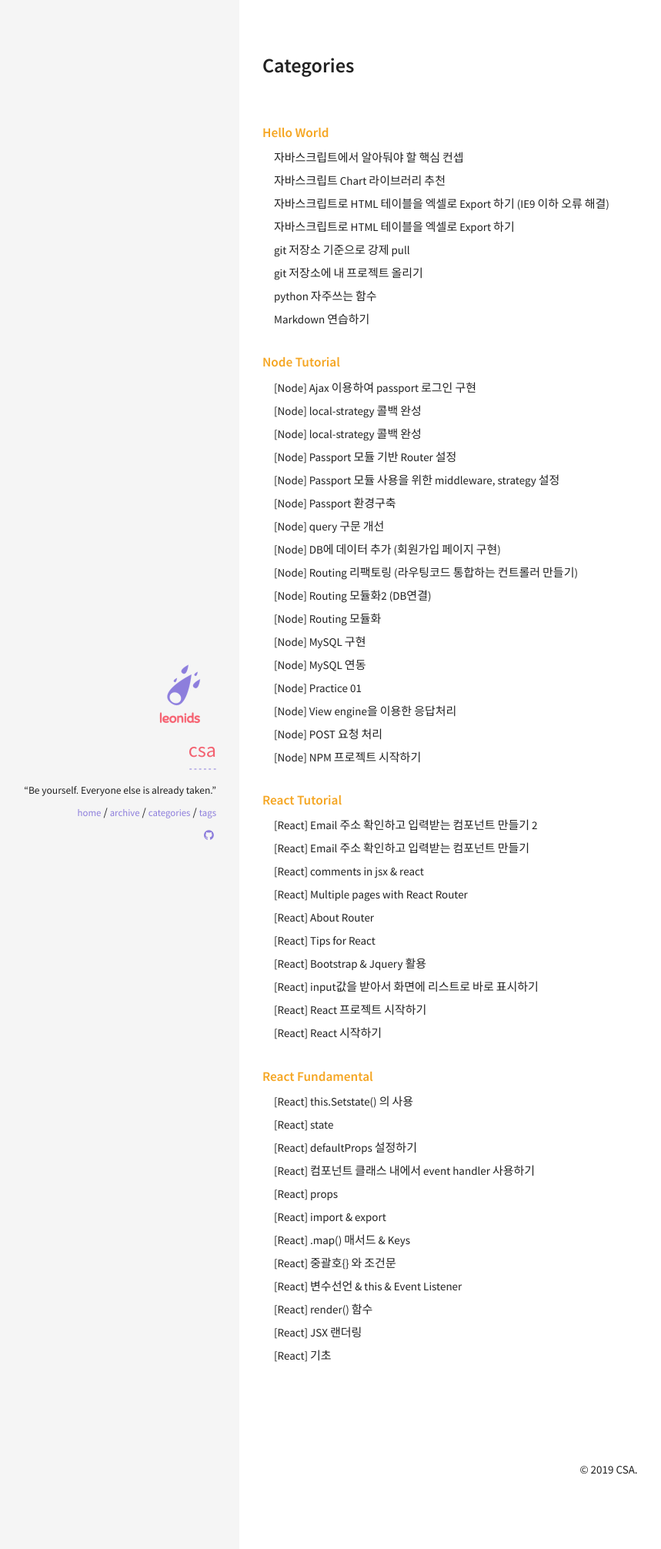
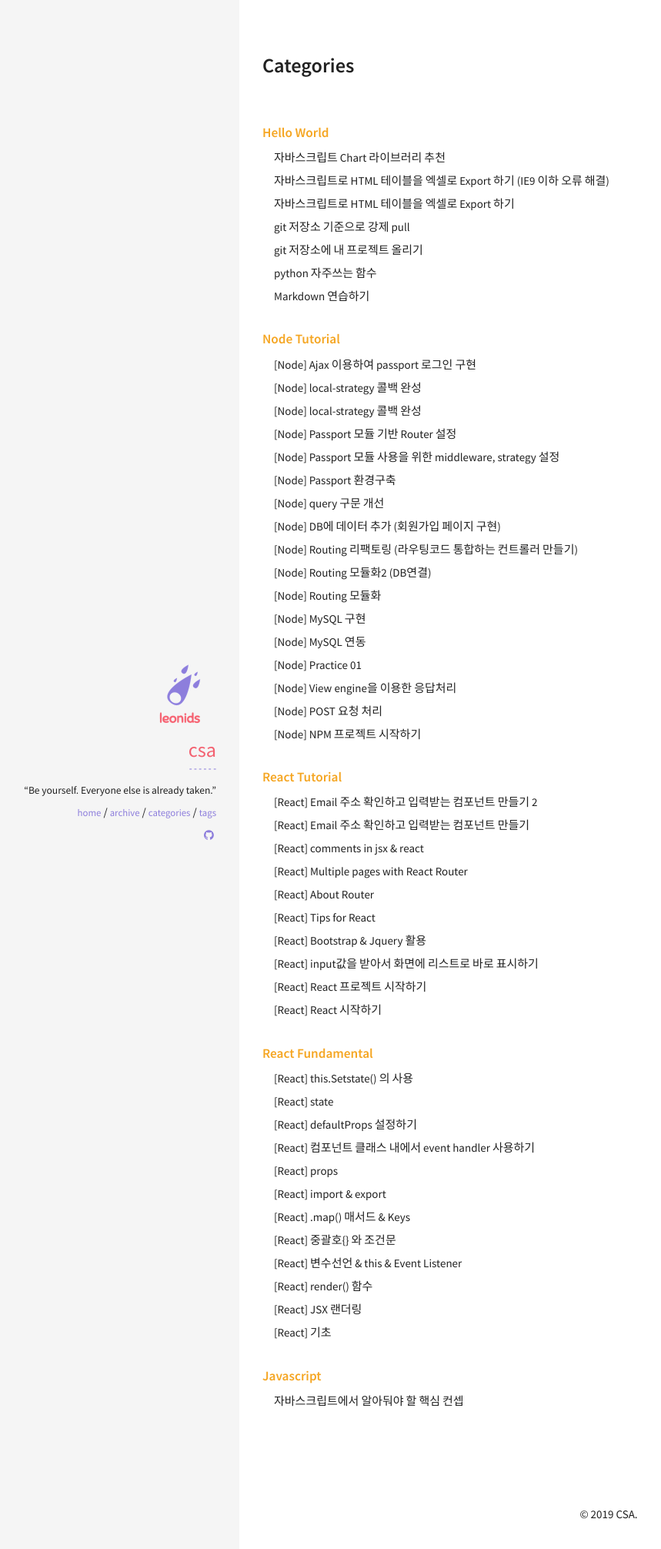
Before and after one commit to dev-csa/dev-csa.github.com, a Jekyll site: the page built from categories/index.html, in a window 1280 px wide. Shown: the top 2012 px of the page at 77% size, without its empty margins (9-868 px from the left). Built offline with Jekyll 4.4.1, drawn with Linux system fonts in a browser that asks for light colours.

Commit message:
change category

```diff
--- a/_posts/2019-09-21-Javascript-post.md
+++ b/_posts/2019-09-21-Javascript-post.md
@@ -2,7 +2,7 @@
 layout: post
 title: "자바스크립트에서 알아둬야 할 핵심 컨셉"
 excerpt: Things to know about javascript
-categories: [hello world]
+categories: [Javascript]
 comments: true
 image:
   feature:
```
